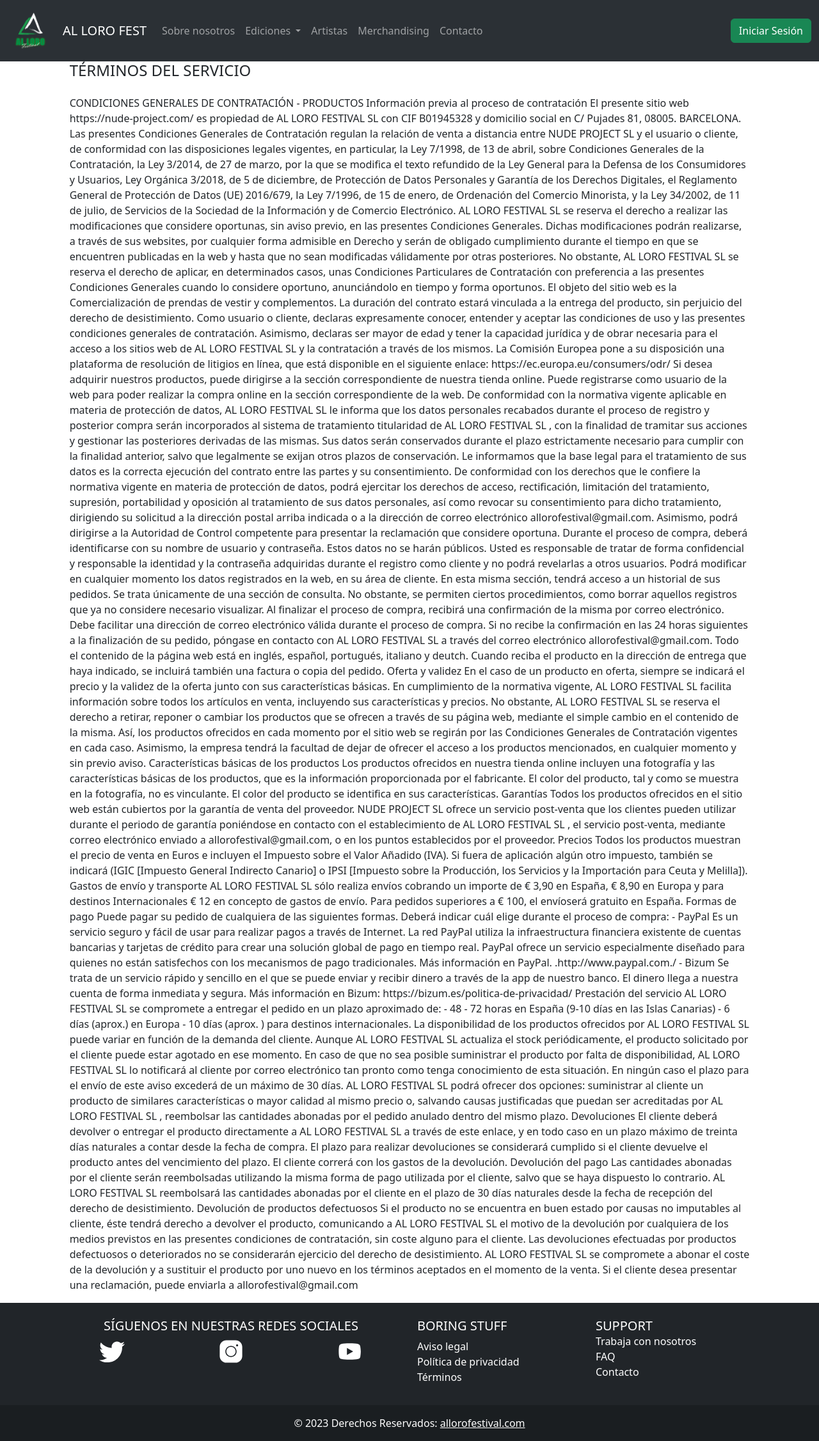
After one commit to esscri97/TFG, a Flask app: page /terminos in a window 1280 px wide. The commit adds this page. Shown: the whole page at 64% size. Run offline with Flask 3, Linux system fonts and the light colour scheme; some libraries are stand-ins or nearby versions.

Commit message:
10/06/24 30

```diff
--- a/app.py
+++ b/app.py
@@ -338,6 +338,26 @@
     db.session.commit()
     return redirect(url_for('merchandising'))
 
+@app.route('/avisolegal', methods=['GET'])
+def avisolegal():
+    return render_template('aviso-legal.html')
+
+@app.route('/privacidad', methods=['GET'])
+def privacidad():
+    return render_template('privacidad.html')
+
+@app.route('/terminos', methods=['GET'])
+def terminos():
+    return render_template('terminos.html')
+
+@app.route('/trabaja', methods=['GET'])
+def trabaja():
+    return render_template('trabaja.html')
+
+@app.route('/faq', methods=['GET'])
+def faq():
+    return render_template('faq.html')
+
 
 if __name__ == '__main__':
     app.run(debug=True)
--- a/templates/contacto.html
+++ b/templates/contacto.html
@@ -53,7 +53,7 @@
 
     // Redirige al usuario a otra página después de 3 segundos
     setTimeout(function(){
-      window.location.href = "http://127.0.0.1:5000/contacto";
+      window.location.href = "https://tfg-udp9.onrender.com/contacto";
     }, 3000); // 3000 milisegundos = 3 segundos
   });
 </script>
--- a/templates/footer.html
+++ b/templates/footer.html
@@ -19,16 +19,16 @@
             <div class="col-lg-3 col-md-6 mb-4 mb-md-0">
                 <h5 class="text-uppercase">Boring stuff</h5>
                 <ul class="list-unstyled mb-0">
-                    <li><a href="#!" class="text-white" style="text-decoration: none;">Aviso legal</a></li>
-                    <li><a href="#!" class="text-white" style="text-decoration: none;">Política de privacidad</a></li>
-                    <li><a href="#!" class="text-white" style="text-decoration: none;">Términos</a></li>
+                    <li><a href="/avisolegal" class="text-white" style="text-decoration: none;">Aviso legal</a></li>
+                    <li><a href="/privacidad" class="text-white" style="text-decoration: none;">Política de privacidad</a></li>
+                    <li><a href="/terminos" class="text-white" style="text-decoration: none;">Términos</a></li>
                 </ul>
             </div>
             <div class="col-lg-3 col-md-6 mb-4 mb-md-0">
                 <h5 class="text-uppercase mb-0">Support</h5>
                 <ul class="list-unstyled">
-                    <li><a href="#!" class="text-white" style="text-decoration: none;">Devoluciones</a></li>
-                    <li><a href="#!" class="text-white" style="text-decoration: none;">FAQ</a></li>
+                    <li><a href="/trabaja" class="text-white" style="text-decoration: none;">Trabaja con nosotros</a></li>
+                    <li><a href="/faq" class="text-white" style="text-decoration: none;">FAQ</a></li>
                     <li><a href="/contacto" class="text-white" style="text-decoration: none;">Contacto</a></li>
                 </ul>
             </div>
@@ -37,6 +37,6 @@
 
     <div class="text-center p-3" style="background-color: rgba(0, 0, 0, 0.2);">
         © 2023 Derechos Reservados:
-        <a class="text-white" href="/index">allorofestival.com</a>
+        <a class="text-white" href="/">allorofestival.com</a>
     </div>
 </footer>
--- /dev/null
+++ b/templates/terminos.html
@@ -0,0 +1,244 @@
+{% extends 'base.html' %}
+{% block title %}Términos del servicio{% endblock %}
+
+{% block content %}
+{% include 'navbar.html' %}
+<div class="row">
+    <div class="col-md-10 offset-md-1">
+        <h4 class="mb-4">TÉRMINOS DEL SERVICIO</h4>
+        CONDICIONES GENERALES DE CONTRATACIÓN - PRODUCTOS
+
+        Información previa al proceso de contratación
+
+        El presente sitio web https://nude-project.com/ es propiedad de AL LORO FESTIVAL SL con CIF B01945328 y domicilio
+        social en
+        C/ Pujades 81, 08005. BARCELONA.
+
+        Las presentes Condiciones Generales de Contratación regulan la relación de venta a distancia entre NUDE PROJECT
+        SL y el
+        usuario o cliente, de conformidad con las disposiciones legales vigentes, en particular, la Ley 7/1998, de 13 de
+        abril,
+        sobre Condiciones Generales de la Contratación, la Ley 3/2014, de 27 de marzo, por la que se modifica el texto
+        refundido
+        de la Ley General para la Defensa de los Consumidores y Usuarios, Ley Orgánica 3/2018, de 5 de diciembre, de
+        Protección
+        de Datos Personales y Garantía de los Derechos Digitales, el Reglamento General de Protección de Datos (UE)
+        2016/679, la
+        Ley 7/1996, de 15 de enero, de Ordenación del Comercio Minorista, y la Ley 34/2002, de 11 de julio, de Servicios
+        de la
+        Sociedad de la Información y de Comercio Electrónico.
+
+        AL LORO FESTIVAL SL  se reserva el derecho a realizar las modificaciones que considere oportunas, sin aviso previo,
+        en las
+        presentes Condiciones Generales. Dichas modificaciones podrán realizarse, a través de sus websites, por
+        cualquier forma
+        admisible en Derecho y serán de obligado cumplimiento durante el tiempo en que se encuentren publicadas en la
+        web y
+        hasta que no sean modificadas válidamente por otras posteriores. No obstante, AL LORO FESTIVAL SL  se reserva el
+        derecho de
+        aplicar, en determinados casos, unas Condiciones Particulares de Contratación con preferencia a las presentes
+        Condiciones Generales cuando lo considere oportuno, anunciándolo en tiempo y forma oportunos.
+
+        El objeto del sitio web es la Comercialización de prendas de vestir y complementos.
+
+        La duración del contrato estará vinculada a la entrega del producto, sin perjuicio del derecho de desistimiento.
+
+        Como usuario o cliente, declaras expresamente conocer, entender y aceptar las condiciones de uso y las presentes
+        condiciones generales de contratación. Asimismo, declaras ser mayor de edad y tener la capacidad jurídica y de
+        obrar
+        necesaria para el acceso a los sitios web de AL LORO FESTIVAL SL  y la contratación a través de los mismos.
+
+        La Comisión Europea pone a su disposición una plataforma de resolución de litigios en línea, que está disponible
+        en el
+        siguiente enlace:
+
+        https://ec.europa.eu/consumers/odr/
+
+        Si desea adquirir nuestros productos, puede dirigirse a la sección correspondiente de nuestra tienda online.
+
+        Puede registrarse como usuario de la web para poder realizar la compra online en la sección correspondiente de
+        la web.
+        De conformidad con la normativa vigente aplicable en materia de protección de datos, AL LORO FESTIVAL SL  le informa
+        que los
+        datos personales recabados durante el proceso de registro y posterior compra serán incorporados al sistema de
+        tratamiento titularidad de AL LORO FESTIVAL SL , con la finalidad de tramitar sus acciones y gestionar las
+        posteriores
+        derivadas de las mismas.
+
+        Sus datos serán conservados durante el plazo estrictamente necesario para cumplir con la finalidad anterior,
+        salvo que
+        legalmente se exijan otros plazos de conservación.
+
+        Le informamos que la base legal para el tratamiento de sus datos es la correcta ejecución del contrato entre las
+        partes
+        y su consentimiento.
+
+        De conformidad con los derechos que le confiere la normativa vigente en materia de protección de datos, podrá
+        ejercitar
+        los derechos de acceso, rectificación, limitación del tratamiento, supresión, portabilidad y oposición al
+        tratamiento de
+        sus datos personales, así como revocar su consentimiento para dicho tratamiento, dirigiendo su solicitud a la
+        dirección
+        postal arriba indicada o a la dirección de correo electrónico allorofestival@gmail.com. Asimismo, podrá dirigirse a
+        la
+        Autoridad de Control competente para presentar la reclamación que considere oportuna.
+
+        Durante el proceso de compra, deberá identificarse con su nombre de usuario y contraseña. Estos datos no se
+        harán
+        públicos. Usted es responsable de tratar de forma confidencial y responsable la identidad y la contraseña
+        adquiridas
+        durante el registro como cliente y no podrá revelarlas a otros usuarios. Podrá modificar en cualquier momento
+        los datos
+        registrados en la web, en su área de cliente. En esta misma sección, tendrá acceso a un historial de sus
+        pedidos. Se
+        trata únicamente de una sección de consulta. No obstante, se permiten ciertos procedimientos, como borrar
+        aquellos
+        registros que ya no considere necesario visualizar.
+
+        Al finalizar el proceso de compra, recibirá una confirmación de la misma por correo electrónico. Debe facilitar
+        una
+        dirección de correo electrónico válida durante el proceso de compra. Si no recibe la confirmación en las 24
+        horas
+        siguientes a la finalización de su pedido, póngase en contacto con AL LORO FESTIVAL SL  a través del correo
+        electrónico
+        allorofestival@gmail.com.
+
+        Todo el contenido de la página web está en inglés, español, portugués, italiano y deutch.
+
+        Cuando reciba el producto en la dirección de entrega que haya indicado, se incluirá también una factura o copia
+        del
+        pedido.
+
+        Oferta y validez
+
+        En el caso de un producto en oferta, siempre se indicará el precio y la validez de la oferta junto con sus
+        características básicas.
+
+        En cumplimiento de la normativa vigente, AL LORO FESTIVAL SL  facilita información sobre todos los artículos en
+        venta,
+        incluyendo sus características y precios. No obstante, AL LORO FESTIVAL SL  se reserva el derecho a retirar, reponer
+        o
+        cambiar los productos que se ofrecen a través de su página web, mediante el simple cambio en el contenido de la
+        misma.
+        Así, los productos ofrecidos en cada momento por el sitio web se regirán por las Condiciones Generales de
+        Contratación
+        vigentes en cada caso. Asimismo, la empresa tendrá la facultad de dejar de ofrecer el acceso a los productos
+        mencionados, en cualquier momento y sin previo aviso.
+
+        Características básicas de los productos
+
+        Los productos ofrecidos en nuestra tienda online incluyen una fotografía y las características básicas de los
+        productos,
+        que es la información proporcionada por el fabricante. El color del producto, tal y como se muestra en la
+        fotografía, no
+        es vinculante. El color del producto se identifica en sus características.
+
+        Garantías
+
+        Todos los productos ofrecidos en el sitio web están cubiertos por la garantía de venta del proveedor. NUDE
+        PROJECT SL
+        ofrece un servicio post-venta que los clientes pueden utilizar durante el periodo de garantía poniéndose en
+        contacto con
+        el establecimiento de AL LORO FESTIVAL SL , el servicio post-venta, mediante correo electrónico enviado a
+        allorofestival@gmail.com, o en los puntos establecidos por el proveedor.
+
+        Precios
+
+        Todos los productos muestran el precio de venta en Euros e incluyen el Impuesto sobre el Valor Añadido (IVA).
+
+        Si fuera de aplicación algún otro impuesto, también se indicará (IGIC [Impuesto General Indirecto Canario] o
+        IPSI
+        [Impuesto sobre la Producción, los Servicios y la Importación para Ceuta y Melilla]).
+
+        Gastos de envío y transporte
+
+        AL LORO FESTIVAL SL  sólo realiza envíos cobrando un importe de € 3,90 en España, € 8,90 en Europa y para destinos
+        Internacionales € 12 en concepto de gastos de envío.
+
+        Para pedidos superiores a € 100, el envíoserá gratuito en España.
+
+        Formas de pago
+
+        Puede pagar su pedido de cualquiera de las siguientes formas. Deberá indicar cuál elige durante el proceso de
+        compra:
+
+        - PayPal
+
+        Es un servicio seguro y fácil de usar para realizar pagos a través de Internet. La red PayPal utiliza la
+        infraestructura
+        financiera existente de cuentas bancarias y tarjetas de crédito para crear una solución global de pago en tiempo
+        real.
+        PayPal ofrece un servicio especialmente diseñado para quienes no están satisfechos con los mecanismos de pago
+        tradicionales.
+
+        Más información en PayPal. .http://www.paypal.com./ - Bizum
+
+        Se trata de un servicio rápido y sencillo en el que se puede enviar y recibir dinero a través de la app de
+        nuestro
+        banco. El dinero llega a nuestra cuenta de forma inmediata y segura.
+
+        Más información en Bizum: https://bizum.es/politica-de-privacidad/ Prestación del servicio
+
+        AL LORO FESTIVAL SL  se compromete a entregar el pedido en un plazo aproximado de:
+
+        - 48 - 72 horas en España (9-10 días en las Islas Canarias)
+
+        - 6 días (aprox.) en Europa
+
+        - 10 días (aprox. ) para destinos internacionales.
+
+        La disponibilidad de los productos ofrecidos por AL LORO FESTIVAL SL  puede variar en función de la demanda del
+        cliente.
+        Aunque AL LORO FESTIVAL SL  actualiza el stock periódicamente, el producto solicitado por el cliente puede estar
+        agotado en
+        ese momento. En caso de que no sea posible suministrar el producto por falta de disponibilidad, AL LORO FESTIVAL SL
+        lo
+        notificará al cliente por correo electrónico tan pronto como tenga conocimiento de esta situación. En ningún
+        caso el
+        plazo para el envío de este aviso excederá de un máximo de 30 días. AL LORO FESTIVAL SL  podrá ofrecer dos opciones:
+        suministrar al cliente un producto de similares características o mayor calidad al mismo precio o, salvando
+        causas
+        justificadas que puedan ser acreditadas por AL LORO FESTIVAL SL , reembolsar las cantidades abonadas por el pedido
+        anulado
+        dentro del mismo plazo.
+
+        Devoluciones
+
+        El cliente deberá devolver o entregar el producto directamente a AL LORO FESTIVAL SL  a través de este enlace, y en
+        todo caso
+        en un plazo máximo de treinta días naturales a contar desde la fecha de compra. El plazo para realizar
+        devoluciones se
+        considerará cumplido si el cliente devuelve el producto antes del vencimiento del plazo.
+
+        El cliente correrá con los gastos de la devolución.
+
+        Devolución del pago
+
+        Las cantidades abonadas por el cliente serán reembolsadas utilizando la misma forma de pago utilizada por el
+        cliente,
+        salvo que se haya dispuesto lo contrario.
+
+        AL LORO FESTIVAL SL  reembolsará las cantidades abonadas por el cliente en el plazo de 30 días naturales desde la
+        fecha de
+        recepción del derecho de desistimiento.
+
+        Devolución de productos defectuosos
+
+        Si el producto no se encuentra en buen estado por causas no imputables al cliente, éste tendrá derecho a
+        devolver el
+        producto, comunicando a AL LORO FESTIVAL SL  el motivo de la devolución por cualquiera de los medios previstos en las
+        presentes condiciones de contratación, sin coste alguno para el cliente. Las devoluciones efectuadas por
+        productos
+        defectuosos o deteriorados no se considerarán ejercicio del derecho de desistimiento.
+
+        AL LORO FESTIVAL SL  se compromete a abonar el coste de la devolución y a sustituir el producto por uno nuevo en los
+        términos
+        aceptados en el momento de la venta.
+
+        Si el cliente desea presentar una reclamación, puede enviarla a allorofestival@gmail.com
+
+    </div>
+</div>
+
+{% include 'footer.html' %}
+{% endblock %}
```
Also changed, not shown: templates/aviso-legal.html (added, +90 -0 lines), templates/faq.html (added, +76 -0 lines), templates/merchan.html (deleted, +0 -8 lines), templates/privacidad.html (added, +42 -0 lines), templates/trabaja.html (added, +14 -0 lines).
